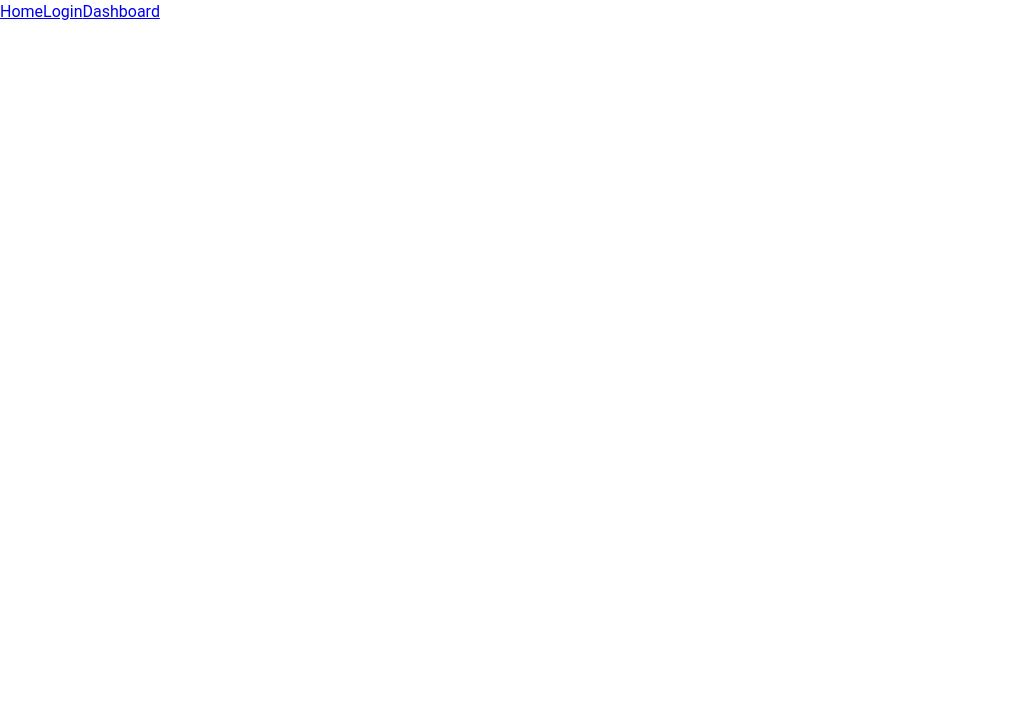
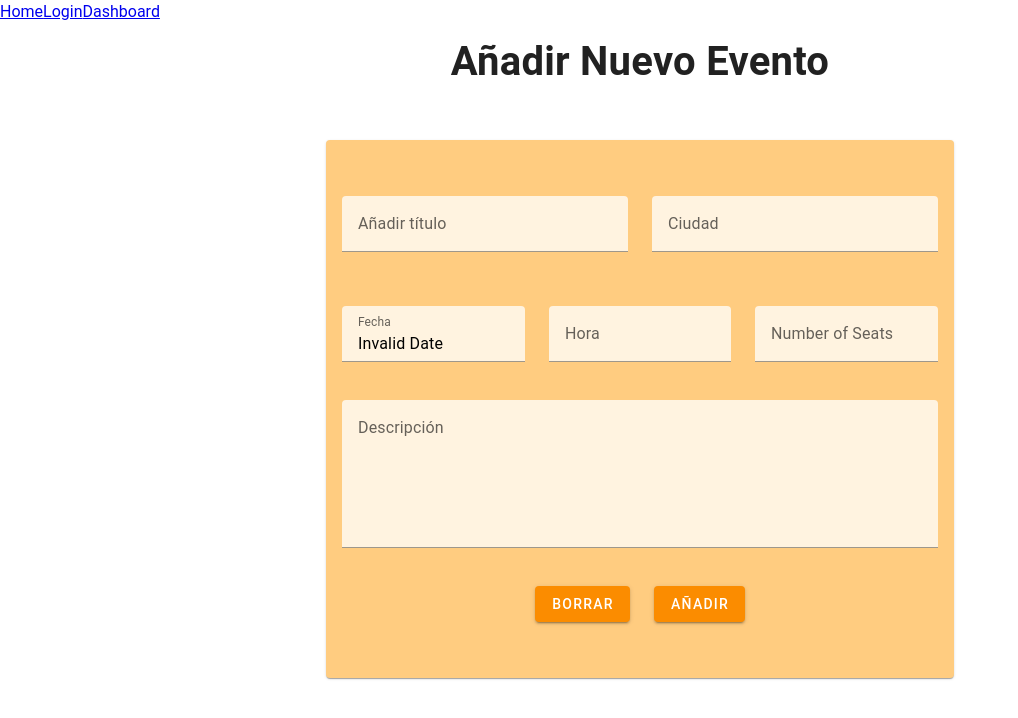
Before and after one commit to RebecaMFep/Frontend-Upcoming-events, a Vue app: page /add-event in a window 1280 px wide. Before the commit this address had no page. Shown: the top 718 px of the page, without its empty margins (0-1018 px from the left). Built offline with nearby package versions, Linux system fonts and the light colour scheme.

Commit message:
main done

```diff
--- a/src/components/adminDashboard/AddEvent.vue
+++ b/src/components/adminDashboard/AddEvent.vue
@@ -8,10 +8,16 @@ const time = ref('');
 //const timeMenu = ref(false);
 const capacity = ref(null);
 const description = ref('');
+const date = ref(new Date(''))
 
+const showCalendar = ref(false)
+
+const toggleCalendarMenu = () => {
+  showCalendarMenu.value = !showCalendarMenu.value;
+};
 
 // Resetear el formulario
-const resetForm = () => {
+  const resetForm = () => {
   title.value = ''
   city.value = ''
   selectedDate.value = ''
@@ -38,7 +44,6 @@ const addEvent = () => {
 </script>
 
 <template>
-
   <v-row justify="center">
     <v-col cols="12" sm="10" md="8" lg="6">
 
@@ -69,29 +74,34 @@ const addEvent = () => {
           <v-row>
             <v-col cols="4">
 
-              <v-menu ref="dateMenu" v-model="dateMenu" :close-on-content-click="false" transition="scale-transition" offset-y max-width="290px" min-width="290px">
+              <v-menu ref="dateMenu" v-model="dateMenu" :close-on-content-click="false" transition="scale-transition"
+                offset-y max-width="290px" min-width="290px">
 
                 <template v-slot:activator="{ on, attrs }">
-                  <v-text-field bg-color="orange-lighten-5" v-model="date" label="Fecha" readonly v-bind="attrs" v-on="on"></v-text-field>
+                  <v-text-field bg-color="orange-lighten-5" v-model="date" label="Fecha" readonly v-bind="attrs"
+                  @input="toggleCalendarMenu">
+                </v-text-field>
                 </template>
-
-                <v-date-picker v-model="selectedDate"></v-date-picker>
               </v-menu>
             </v-col>
 
             <v-col cols="4">
-              <v-menu ref="timeMenu" v-model="timeMenu" :close-on-content-click="false" transition="scale-transition" offset-y max-width="290px" min-width="290px">
+              <v-menu ref="timeMenu" v-model="timeMenu" :close-on-content-click="false" transition="scale-transition"
+                offset-y max-width="290px" min-width="290px">
 
                 <template v-slot:activator="{ on, attrs }">
-                  <v-text-field bg-color="orange-lighten-5" v-model="time" label="Hora" readonly v-bind="attrs" v-on="on"></v-text-field>
+                  <v-text-field bg-color="orange-lighten-5" v-model="time" label="Hora" readonly v-bind="attrs"
+                    v-on="on"></v-text-field>
                 </template>
 
-                <v-time-picker bg-color="orange-lighten-5" v-model="time" format="24hr" @input="timeMenu = false"></v-time-picker>
+                <v-time-picker bg-color="orange-lighten-5" v-model="time" format="24hr"
+                  @input="timeMenu = false"></v-time-picker>
               </v-menu>
             </v-col>
 
             <v-col cols="4">
-                <v-text-field bg-color="orange-lighten-5" v-model="seatCount" type="number" label="Number of Seats" min="1" step="1"></v-text-field>
+              <v-text-field bg-color="orange-lighten-5" v-model="seatCount" type="number" label="Number of Seats" min="1"
+                step="1"></v-text-field>
             </v-col>
           </v-row>
         </v-container>
@@ -108,4 +118,10 @@ const addEvent = () => {
       </v-card>
     </v-col>
   </v-row>
-</template>
+
+  <v-row justify="space-around" v-show="showCalendar">
+    <v-date-picker
+      elevation="24"
+      v-model="date"></v-date-picker>
+  </v-row>
+  </template>
--- a/src/router/index.js
+++ b/src/router/index.js
@@ -3,6 +3,7 @@ import HomeView from '../views/HomeView.vue'
 import LoginView from '@/views/LoginView.vue'
 import DashboardView from '@/views/DashboardView.vue'
 import { useAuthStore } from '@/stores/auth.js'
+import AddEventView from '@/components/adminDashboard/AddEvent.vue'
 
 const router = createRouter({
   history: createWebHistory(import.meta.env.BASE_URL),
@@ -24,6 +25,11 @@ const router = createRouter({
       component: DashboardView,
       meta: { requiresAuth: true }
     },
+    {
+      path: '/add-event',
+      name: 'addevent',
+      component: AddEventView,
+    },
   ]
 })
 
```
Also changed, not shown: src/views/events/AddEventView.vue (added, +14 -0 lines).
